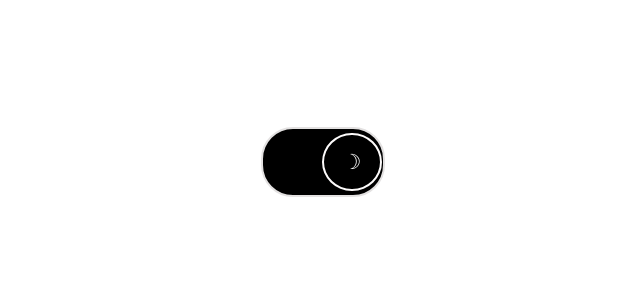
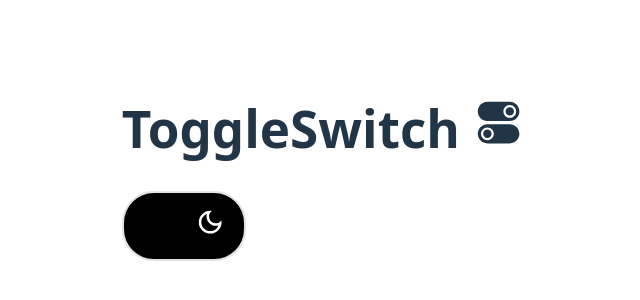
Before and after one commit to SanjilaGangaju/ReactSeries, a React (Vite) app: page / in a window 1280 px wide. Shown: the part 238-538 px from the top of the page, without its empty margins (317-957 px from the left). Built offline with nearby package versions, Linux system fonts and the light colour scheme.

Commit message:
use react icons

```diff
--- a/package.json
+++ b/package.json
@@ -11,7 +11,8 @@
   },
   "dependencies": {
     "react": "^19.1.0",
-    "react-dom": "^19.1.0"
+    "react-dom": "^19.1.0",
+    "react-icons": "^5.5.0"
   },
   "devDependencies": {
     "@eslint/js": "^9.30.1",
--- a/src/projects/ToggleSwitchButton/toggleSwitchStyles.css
+++ b/src/projects/ToggleSwitchButton/toggleSwitchStyles.css
@@ -24,7 +24,7 @@ body{
 .toggle-switch{
      width: 3.5rem;
      height: 3.4rem;
-     border: 2px solid rgb(253, 251, 251);
+     /* border: 2px solid rgb(253, 251, 251); */
      border-radius: 50%;
      -webkit-border-radius: 50%;
      -moz-border-radius: 50%;
@@ -41,7 +41,7 @@ body{
      -webkit-transition: all .3s linear;
 }
 .toggle-text{
-    font-size: 1.3rem;
+    font-size: 1.9rem;
 
 }
 .on{
--- a/src/projects/ToggleSwitchButton/toggleSwitchbutton.jsx
+++ b/src/projects/ToggleSwitchButton/toggleSwitchbutton.jsx
@@ -1,4 +1,8 @@
 import { useState } from "react";
+import { IoIosSwitch } from "react-icons/io";
+import { MdOutlineDarkMode } from "react-icons/md";
+import { MdOutlineLightMode } from "react-icons/md";
+
 import './toggleSwitchStyles.css';
 const toggleSwitchButton =()=>{
     const [isOn, setIsOn] = useState(true);
@@ -9,9 +13,10 @@ const BgColor= {backgroundColor: isOn? "black" : "white"};
 const onOff= isOn ? "on": "off";
     return (
         <>
+        <h1>ToggleSwitch <IoIosSwitch></IoIosSwitch></h1>
         <div className="toggle-switch-div" style={BgColor} onClick={clickHandler}>
             <div className={`toggle-switch ${onOff}`}>
-                <span className="toggle-text">{isOn? "☽︎":"🔆"}</span>
+                <span className="toggle-text">{isOn? <MdOutlineDarkMode />: <MdOutlineLightMode />}</span>
             </div>
         </div>
         </>
```
Also changed, not shown: 1 other file (tests, documents, lock files or other folders).
